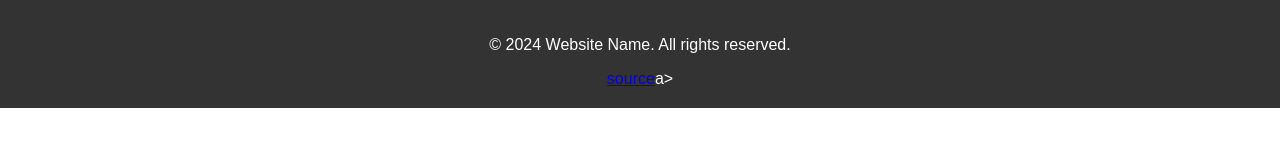
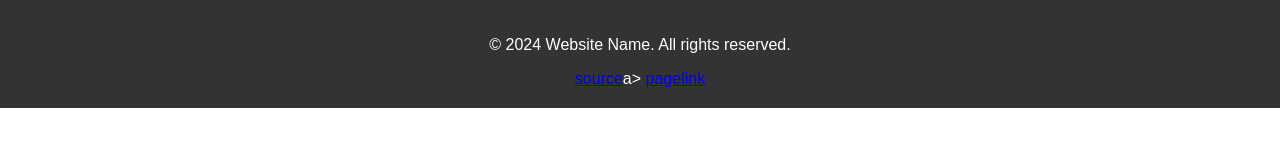
Before and after one commit to tddloki/tddloki.github.io, a plain HTML site: page index.html in a window 1280 px wide. Shown: the part 486-632 px from the top of the page. Drawn offline with Linux system fonts and the light colour scheme.

Commit message:
Update index.html

```diff
--- a/index.html
+++ b/index.html
@@ -90,6 +90,7 @@
     document.getElementById('copyright-year').textContent = currentYear;
   </script>
       <a href="https://github.com/tddloki/tddloki.github.io">source</a>a>
+<a href="https://github.com/tddloki/tddloki.github.io/blob/main/index.html">pagelink</a>
 
   </footer>
 </body>
```
